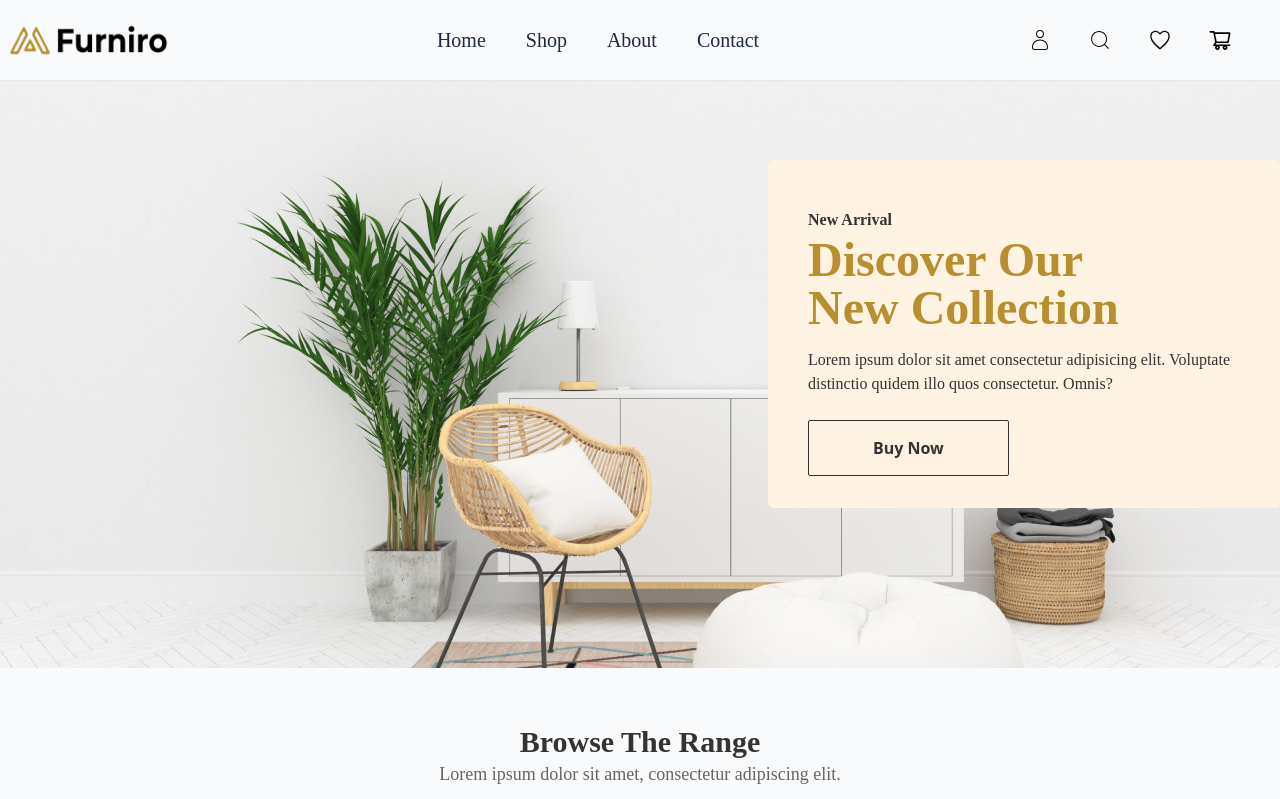
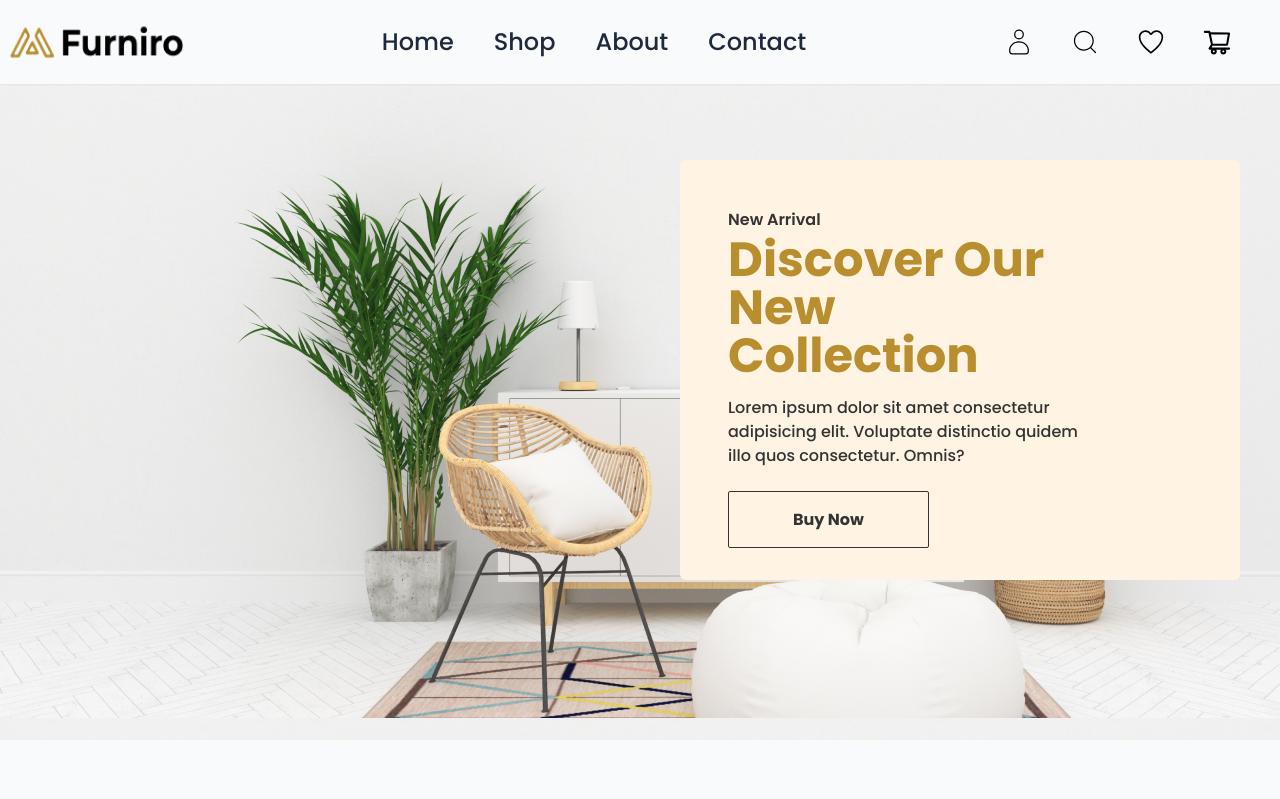
Before and after one commit to pritomrabidas/Furniro, a React (Vite) app: page / in a window 1280 px wide. Shown: the top 799 px of the page. Built offline with nearby package versions, Linux system fonts and the light colour scheme.

Commit message:
banner res

```diff
--- a/index.html
+++ b/index.html
@@ -1,9 +1,15 @@
-<!doctype html>
+<!DOCTYPE html>
 <html lang="en">
   <head>
     <meta charset="UTF-8" />
     <link rel="icon" type="image/svg+xml" href="logo.png" />
     <meta name="viewport" content="width=device-width, initial-scale=1.0" />
+    <link rel="preconnect" href="https://fonts.googleapis.com" />
+    <link rel="preconnect" href="https://fonts.gstatic.com" crossorigin />
+    <link
+      href="https://fonts.googleapis.com/css2?family=Poppins:ital,wght@0,100;0,200;0,300;0,400;0,500;0,600;0,700;0,800;0,900;1,100;1,200;1,300;1,400;1,500;1,600;1,700;1,800;1,900&display=swap"
+      rel="stylesheet"
+    />
     <title>Furniro</title>
   </head>
   <body>
--- a/src/Components/Button.jsx
+++ b/src/Components/Button.jsx
@@ -3,7 +3,7 @@ import { Link } from "react-router-dom";
 const Button = ({ title,path }) => {
   return (
     <Link
-      className="px-16 py-4 text-base font-bold text-primary border-[1px] rounded-sm border-primary hover:rounded-sm hover:text-white hover:bg-secandari hover:border-secandari hover:delay-100 hover:duration-200"
+      className="px-16 xl:px-16 lg:px-14 md:px-12 sm:px-11 py-4 xl:py-4 lg:py-4 sm:py-4 md:py-4 text-base font-bold text-primary border-[1px] rounded-sm border-primary hover:rounded-sm hover:text-white hover:bg-secandari hover:border-secandari hover:delay-100 hover:duration-200"
       to={path}
     >
       {title}
--- a/src/Components/Footer.jsx
+++ b/src/Components/Footer.jsx
@@ -1,44 +1,59 @@
-
 const Footer = () => {
   return (
-    <div className="py-10 border-t">
-        <div className="container font-['poppins']">
-            <div className="flex pb-9">
-                <div className="w-2/6">
-                <img src="logo.png" alt="logo" className="pb-12" />
-                <p className="font-normal text-base text-[#9F9F9F] w-[210px]">400 University Drive Suite 200 Coral Gables,</p>
-                <span className="font-normal text-base text-[#9F9F9F]">FL 33134 USA</span>
+    <section className="py-10 px-10 border-t">
+      <div className="container font-Popins">
+        <div className="flex-col flex sm:flex-col md:flex-row lg:flex-row xl:flex-row pb-9 gap-10 ">
+          <div className="w-2/6 pb-1 sm:pb-1 md:pb-3 lg:pb-4 xl:pb-5">
+            <img src="logo.png" alt="logo" className="pb-4 xl:pb-12 lg:pb-12 md:pb-11 sm:pb-4 w-28 xl:w-44 lg:w-44 md:w-40 sm:w-32 h-16 xl:h-24 lg:h-24 md:h-20 sm:h-[70px]" />
+            <p className="font-normal xl:text-lg lg:text-lg md:text-base sm:text-base text-base text-[#9F9F9F] w-5/6">
+              400 University Drive Suite 200 Coral Gables,
+            </p>
+            <span className="font-normal text-base text-[#9F9F9F]">
+              FL 33134 USA
+            </span>
           </div>
-                <div className="w-1/6">
-                <h4 className="font-medium text-base text-[#9F9F9F] pb-12">Links</h4>
-                <ul className="font-medium text-base text-[#000000] leading-10">
+          <div className="w-1/6 pb-1 sm:pb-1 md:pb-3 lg:pb-4 xl:pb-5">
+            <h4 className="font-medium xl:text-lg lg:text-lg md:text-base sm:text-base text-base text-[#9F9F9F] pb-6 xl:pb-12 lg:pb-12 md:pb-10 sm:pb-8">
+              Links
+            </h4>
+            <ul className="font-medium xl:text-lg lg:text-lg md:text-base sm:text-base text-base text-[#000000] leading-10">
               <li>Home</li>
               <li>About</li>
               <li>Shop</li>
               <li>Contact</li>
             </ul>
           </div>
-                <div className="w-1/6">
-                <h4 className="font-medium text-base text-[#9F9F9F] pb-12">Help</h4>
-                <ul className="font-medium text-base text-[#000000] leading-10">
+          <div className="w-1/6 pb-1 sm:pb-1 md:pb-3 lg:pb-4 xl:pb-5">
+            <h4 className="font-medium xl:text-lg lg:text-base md:text-base sm:text-base text-base text-[#9F9F9F] pb-6 xl:pb-12 lg:pb-12 md:pb-10 sm:pb-8">Help</h4>
+            <ul className="font-medium xl:text-lg lg:text-base md:text-base sm:text-base text-base text-[#000000] leading-10">
               <li>Payment Options</li>
               <li>Returns</li>
               <li>Privacy Policies</li>
             </ul>
           </div>
-                <div className="w-2/6">
-                <h4 className="font-medium text-base text-[#9F9F9F] pb-12">Newsletter</h4>
-                <div className="flex gap-3">
-                    <input type="email" placeholder="Enter Your Email Address" className=" font-normal text-base text-[#9F9F9F] border-none" />
-                    <button className=" underline font-medium text-sm text-[#000000]">SUBSCRIBE</button>
+          <div className="w-2/6  pb-1 sm:pb-1 md:pb-3 lg:pb-4 xl:pb-5">
+            <h4 className="font-medium text-base text-[#9F9F9F] pb-6 xl:pb-12 lg:pb-12 md:pb-10 sm:pb-8">
+              Newsletter
+            </h4>
+            <div className="flex-col flex gap-3 xl:flex lg:flex-col md:flex-col sm:flex-col">
+              <input
+                type="email"
+                placeholder="Enter Your Email Address"
+                className=" font-normal outline-none text-base text-[#9F9F9F] border-none"
+              />
+              <button className=" underline font-medium text-sm text-[#000000] text-start">
+                SUBSCRIBE
+              </button>
             </div>
           </div>
         </div>
         <div className="border-t pb-9"></div>
-            <p className="font-normal text-base text-[#000000] ">2023 furino. All rights reverved</p>
+        <p className="font-normal text-base text-[#000000] ">
+          2023 furino. All rights reverved
+        </p>
       </div>
-    </div>
-  )
-}
+    </section>
+  );
+};
 
-export default Footer
+export default Footer;
--- a/src/Components/Home/Banner.jsx
+++ b/src/Components/Home/Banner.jsx
@@ -2,14 +2,14 @@ import Button from "../Button"
 
 const Banner = () => {
   return (
-    <div className="bg-[url('/banner.jpg')] py-40">
-      <div className="container flex">
-        <div className="w-3/5"></div>
-        <div className="w-2/5">
-            <div className="px-10 py-12 bg-[#FFF3E3] rounded-md">
-                <p className="text-base font-semibold font-['poppins'] text-primary">New Arrival</p>
-                <h2 className="text-5xl font-bold w-[350px] pt-1 pb-4 font-['poppins'] text-secandari">Discover Our New Collection</h2>
-                <p className="text-base font-medium font-['poppins'] text-primary pb-10">Lorem ipsum dolor sit amet consectetur adipisicing elit. Voluptate distinctio quidem illo quos consectetur. Omnis?</p>
+    <div className="bg-[url('/banner.jpg')] py-28 xl:py-40 lg:py-36 md:py-32 sm:py-32">
+      <div className="container flex font-primary">
+        <div className="w-0 xl:w-1/2 lg:w-1/2 md:w-0 sm:w-0"></div>
+        <div className="w-full xl:w-1/2 lg:w-1/2 md:w-full sm:w-full px-10 ">
+            <div className="px-10 xl:px-12 lg:px-10 md:px-9 py-12 xl:py-12 lg:py-11 md:py-10 bg-[#FFF3E3] font-Popins rounded-md justify-start">
+                <p className="text-base font-semibold text-primary">New Arrival</p>
+                <h2 className="text-2xl xl:text-5xl lg:text-4xl md:text-4xl sm:text-3xl font-bold w-[350px] xl:w-[350px] lg:w-[320px] md:w-[320px] sm:w-[260px] pt-1 pb-4 text-secandari">Discover Our New Collection</h2>
+                <p className="text-base font-medium text-primary pb-10 w-4/5">Lorem ipsum dolor sit amet consectetur adipisicing elit. Voluptate distinctio quidem illo quos consectetur. Omnis?</p>
                 <Button path="" title="Buy Now"/>
             </div>
         </div>
--- a/src/Components/Navbar.jsx
+++ b/src/Components/Navbar.jsx
@@ -43,13 +43,13 @@ const Navbar = () => {
   };
 
   return (
-    <div className="bg-slate-50 shadow-sm w-full fixed z-20">
+    <div className="bg-slate-50 shadow-sm w-full fixed z-20 font-Popins">
       <div className="container py-5 px-2 flex justify-between items-center cursor-default relative ">
         <div className="">
-          <img src="logo.png" alt="" className="w-28 xl:w-40 lg:w-36 md:w-32 sm:w-28 h-7 xl:h-10 lg:h-9 md:h-8 sm:h-7 rounded-lg" />
+          <img src="logo.png" alt="" className="w-32 xl:w-44 lg:w-40 md:w-36 sm:w-32 h-8 xl:h-11 lg:h-10 md:h-9 sm:h-8 rounded-lg" />
         </div>
         <div className=" mx-auto  xl:block lg:block md:hidden sm:hidden hidden">
-          <ul className="flex gap-10 xl:gap-10 lg:gap-9 text-xl xl:text-xl lg:text-[18px] font-medium font-['poetsen'] cursor-pointer">
+          <ul className="flex gap-10 xl:gap-10 lg:gap-9 text-xl xl:text-2xl lg:text-[22px] font-medium  cursor-pointer">
             <Link to="/">
               <li
                 onClick={HandleHome}
@@ -79,7 +79,7 @@ const Navbar = () => {
           </ul>
         </div>
         <div className=" md:justify-center sm:justify-center justify-center xl:justify-end lg:justify-end">
-            <ul className="flex xl:flex text-lg xl:text-2xl lg:text-[22px] md:text-xl sm:text-lg gap-8 xl:gap-9 lg:gap-8 md:gap-8 sm:gap-8 pr-10 xl:pr-10">
+            <ul className="flex xl:flex text-xl xl:text-3xl lg:text-[28px] md:text-2xl sm:text-xl gap-9 pr-10">
                 <li><Link><CiUser /></Link></li>
                 <li><Link><CiSearch/></Link></li>
                 <li><Link><IoIosHeartEmpty/></Link></li>
@@ -105,7 +105,7 @@ const Navbar = () => {
                 </span>
               </div>
               <div className="text-center">
-                <ul className=" md:leading-[100px] sm:leading-[100px] leading-[80px] md:text-2xl sm:text-xl text-[18px] font-normal font-['lobster'] cursor-pointer text-slate-950">
+                <ul className=" md:leading-[100px] sm:leading-[100px] leading-[80px] md:text-2xl sm:text-xl text-[18px] font-normal cursor-pointer text-slate-950">
                   <li >
                     Home
                   </li>
--- a/tailwind.config.js
+++ b/tailwind.config.js
@@ -1,14 +1,11 @@
 /** @type {import('tailwindcss').Config} */
 export default {
-  content: [
-    "./index.html",
-    "./src/**/*.{js,ts,jsx,tsx}",
-  ],
+  content: ["./index.html", "./src/**/*.{js,ts,jsx,tsx}"],
   theme: {
     extend: {
-      container:{
-        center:true,
-        width:1536,
+      container: {
+        center: true,
+        width: 1536,
       },
       colors: {
         primary: "#333333",
@@ -17,15 +14,9 @@ export default {
         navegrey: "#3A3A3A",
       },
       fontFamily: {
-        nunitoFont: ["Nunito", "sans-serif"],
-        interFont: ["Inter", "sans-serif"],
-        poetsen: ["Poetsen One", "sans-serif"],
-        lugrasimo: ["Lugrasimo", "cursive"],
-        lobster: ["Lobster", "sans-serif"],
-        pacifico: ["Pacifico", "cursive"],
-        poppins:["Poppins", "sans-serif"]
+        Popins: ["Poppins", "sans-serif"],
       },
     },
   },
   plugins: [],
-}
+};
```
Lines whose indentation alone changed are shown as unchanged.
